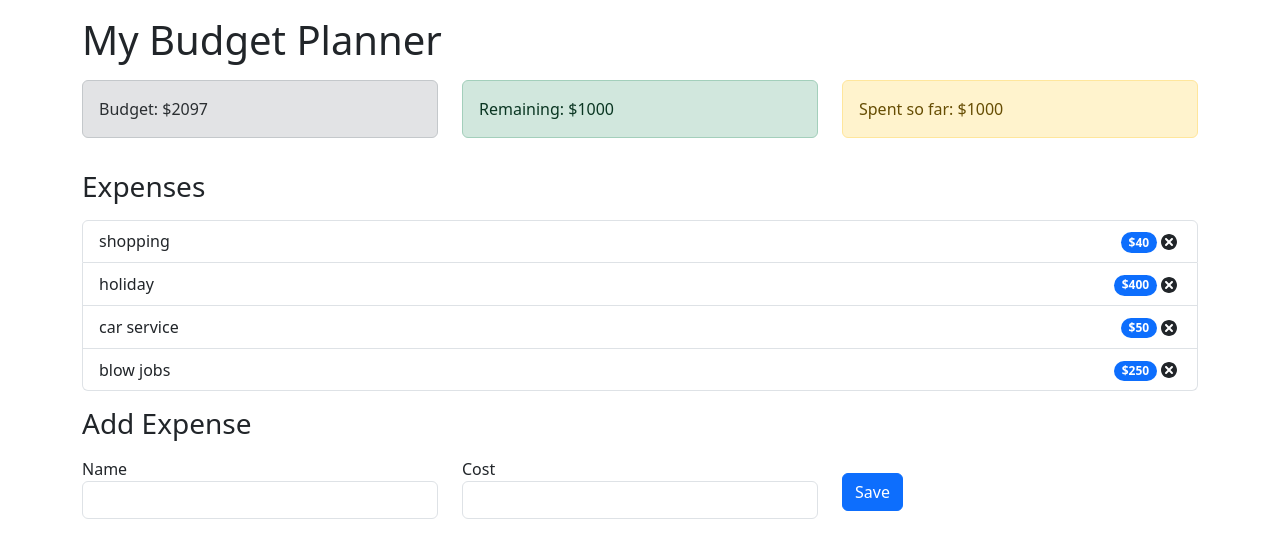
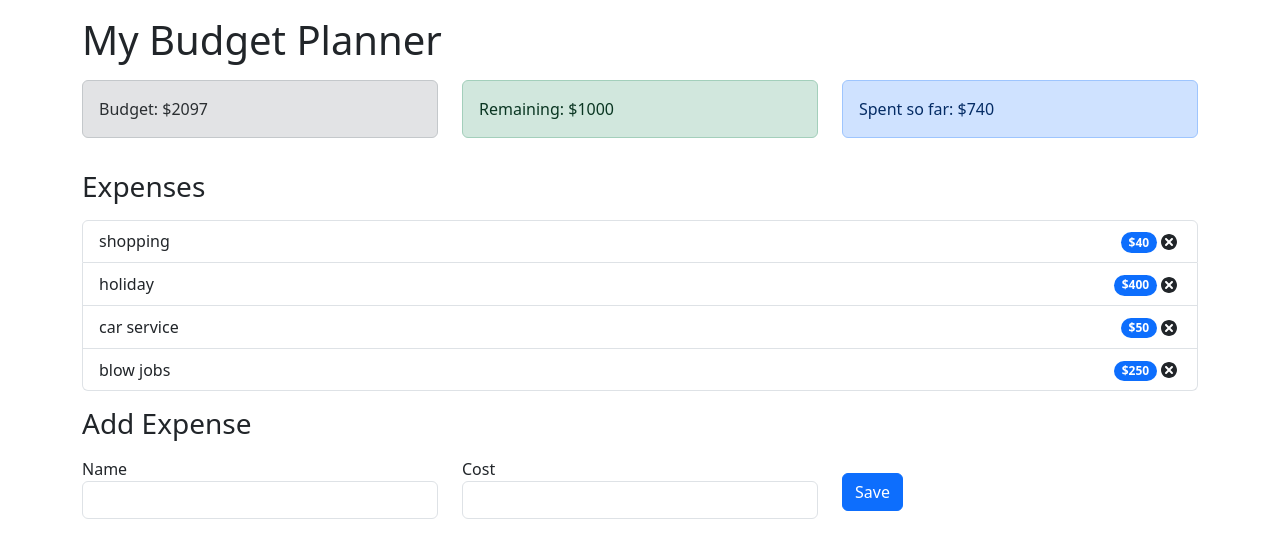
Before and after one commit to johnnynumberfive-coder/budgettracker, a React (Create React App) app: page / in a window 1280 px wide. Shown: the top 558 px of the page. Built offline with nearby package versions, Linux system fonts and the light colour scheme.

Commit message:
Calculate expense total

```diff
--- a/src/components/ExpenseTotal.js
+++ b/src/components/ExpenseTotal.js
@@ -1,9 +1,16 @@
-import React from 'react';
+import React, { useContext } from 'react';
+import { AppContext } from '../context/AppContext';
 
 const ExpenseTotal = () => {
+	const { expenses } = useContext(AppContext);
+
+	const totalExpenses = expenses.reduce((total, item) => {
+		return (total += item.cost);
+	}, 0);
+
 	return (
-		<div className='alert alert-warning'>
-			<span>Spent so far: $1000</span>
+		<div className='alert alert-primary'>
+			<span>Spent so far: ${totalExpenses}</span>
 		</div>
 	);
 };
```
